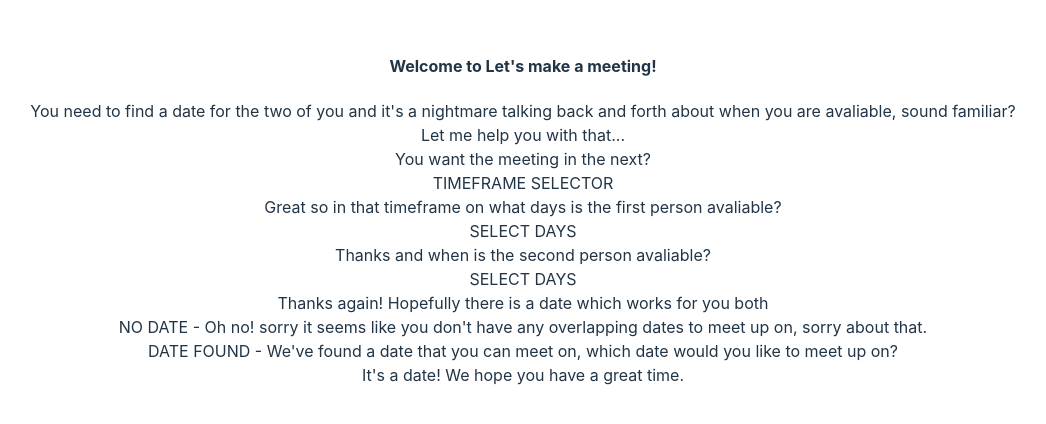
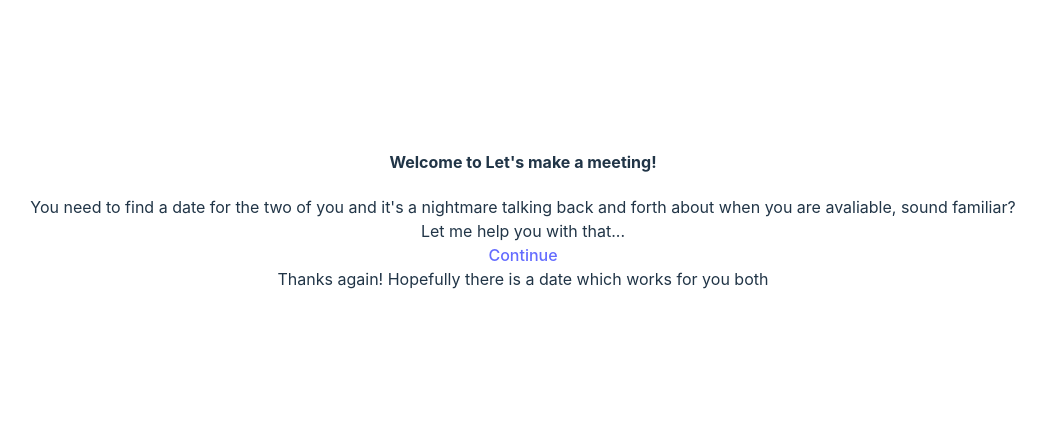
Before and after one commit to renrutoet/meeting-app, a React (Vite) app: page / in a window 1280 px wide. Shown: the part 190-614 px from the top of the page, without its empty margins (117-1163 px from the left). Built offline with nearby package versions, Linux system fonts and the light colour scheme.

Commit message:
setup basic routes

```diff
--- a/package.json
+++ b/package.json
@@ -10,8 +10,12 @@
     "preview": "vite preview"
   },
   "dependencies": {
+    "localforage": "^1.10.0",
+    "match-sorter": "^6.3.1",
     "react": "^18.2.0",
-    "react-dom": "^18.2.0"
+    "react-dom": "^18.2.0",
+    "react-router-dom": "^6.13.0",
+    "sort-by": "^1.2.0"
   },
   "devDependencies": {
     "@types/react": "^18.0.37",
--- a/src/App.tsx
+++ b/src/App.tsx
@@ -1,34 +1,13 @@
 import "./App.css";
+import { Welcome } from "./components/Welcome";
 
 function App() {
   return (
     <>
-      <h4>Welcome to Let's make a meeting!</h4>
-      <div>
-        You need to find a date for the two of you and it's a nightmare talking
-        back and forth about when you are avaliable, sound familiar?
-      </div>
-      <div>Let me help you with that...</div>
-      <div>You want the meeting in the next?</div>
-      <div>TIMEFRAME SELECTOR</div>
-      <div>
-        Great so in that timeframe on what days is the first person avaliable?
-      </div>
-      <div>SELECT DAYS</div>
-      <div>Thanks and when is the second person avaliable?</div>
-      <div>SELECT DAYS</div>
+      <Welcome />
       <div>
         Thanks again! Hopefully there is a date which works for you both
       </div>
-      <div>
-        NO DATE - Oh no! sorry it seems like you don't have any overlapping
-        dates to meet up on, sorry about that.
-      </div>
-      <div>
-        DATE FOUND - We've found a date that you can meet on, which date would
-        you like to meet up on?
-      </div>
-      <div>It's a date! We hope you have a great time.</div>
     </>
   );
 }
--- /dev/null
+++ b/src/components/Avaliability.tsx
@@ -0,0 +1,12 @@
+//DO PERSON STATE VIA CONTEXT
+
+export const Avaliability = () => {
+  return (
+    <div>
+      <div>
+        Great so in that timeframe on what days is the first person avaliable?
+      </div>
+      <div>SELECT DAYS</div>
+    </div>
+  );
+};
--- /dev/null
+++ b/src/components/ConfirmDate.tsx
@@ -0,0 +1,7 @@
+export const ConfirmDate = () => {
+  return (
+    <div>
+      <div>It's a date! We hope you have a great time.</div>
+    </div>
+  );
+};
--- /dev/null
+++ b/src/components/DateResult.tsx
@@ -0,0 +1,14 @@
+export const DateResult = () => {
+  return (
+    <>
+      <div>
+        NO DATE - Oh no! sorry it seems like you don't have any overlapping
+        dates to meet up on, sorry about that.
+      </div>
+      <div>
+        DATE FOUND - We've found a date that you can meet on, which date would
+        you like to meet up on?
+      </div>
+    </>
+  );
+};
--- /dev/null
+++ b/src/components/Timeframe.tsx
@@ -0,0 +1,8 @@
+export const Timeframe = () => {
+  return (
+    <>
+      <div>You want the meeting in the next?</div>
+      <div>TIMEFRAME SELECTOR</div>
+    </>
+  );
+};
--- /dev/null
+++ b/src/components/Welcome.tsx
@@ -0,0 +1,13 @@
+export const Welcome = () => {
+  return (
+    <div>
+      <h4>Welcome to Let's make a meeting!</h4>
+      <div>
+        You need to find a date for the two of you and it's a nightmare talking
+        back and forth about when you are avaliable, sound familiar?
+      </div>
+      <div>Let me help you with that...</div>
+      <a href="/timeframe">Continue</a>
+    </div>
+  );
+};
--- a/src/main.tsx
+++ b/src/main.tsx
@@ -1,10 +1,38 @@
-import React from 'react'
-import ReactDOM from 'react-dom/client'
-import App from './App.tsx'
-import './index.css'
+import React from "react";
+import ReactDOM from "react-dom/client";
+import App from "./App.tsx";
+import { createBrowserRouter, RouterProvider } from "react-router-dom";
+import "./index.css";
+import { Timeframe } from "./components/Timeframe.tsx";
+import { DateResult } from "./components/DateResult.tsx";
+import { Avaliability } from "./components/Avaliability.tsx";
+import { ConfirmDate } from "./components/ConfirmDate.tsx";
 
-ReactDOM.createRoot(document.getElementById('root') as HTMLElement).render(
+const router = createBrowserRouter([
+  {
+    path: "/",
+    element: <App />,
+  },
+  {
+    path: "/timeframe",
+    element: <Timeframe />,
+  },
+  {
+    path: "/avaliability/:personIndex",
+    element: <Avaliability />,
+  },
+  {
+    path: "/result/",
+    element: <DateResult />,
+  },
+  {
+    path: "/confirm/",
+    element: <ConfirmDate />,
+  },
+]);
+
+ReactDOM.createRoot(document.getElementById("root") as HTMLElement).render(
   <React.StrictMode>
-    <App />
-  </React.StrictMode>,
-)
+    <RouterProvider router={router} />
+  </React.StrictMode>
+);
```
Also changed, not shown: src/hooks/useNavigation.tsx (added), 1 other file (tests, documents, lock files or other folders).
